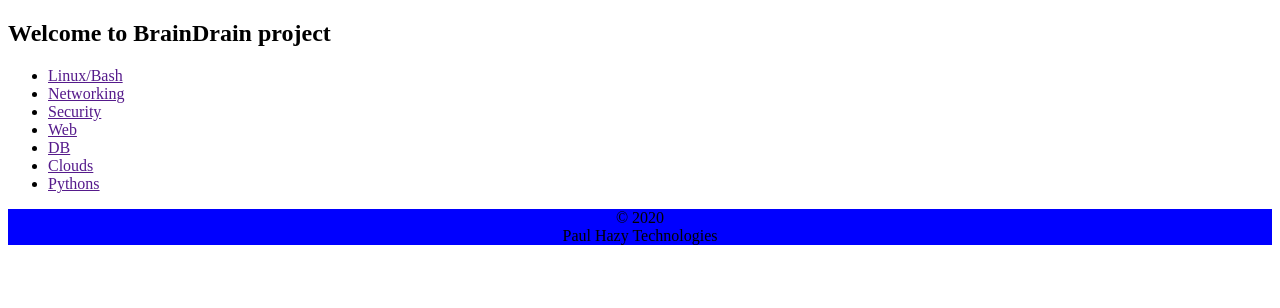
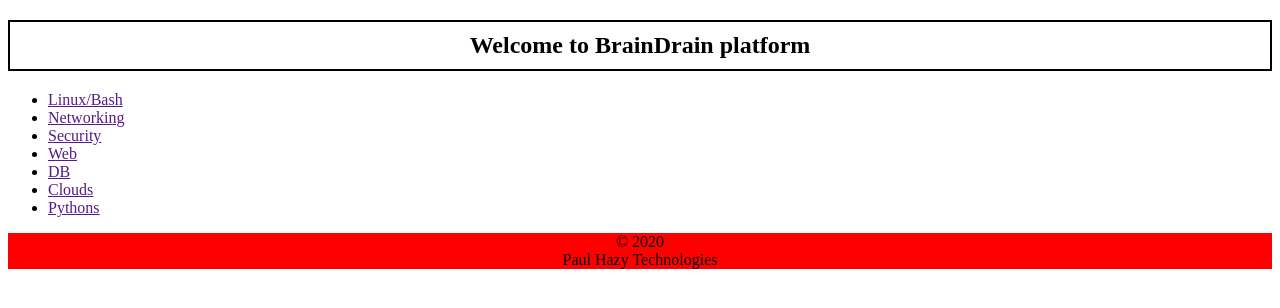
Before and after one commit to paulhazy/braindrain, a Python web app: template app/templates/index.html in a window 1280 px wide. Shown: the top 308 px of the page. Run offline with Jinja, Linux system fonts and the light colour scheme; the template is opened without the code that fills it, so the values that code supplies are empty.

Commit message:
update css

```diff
--- a/app/config.py
+++ /dev/null
@@ -1,2 +0,0 @@
-class Config(object):
-    DEBUG = True
--- a/app/static/css/style.css
+++ b/app/static/css/style.css
@@ -1,4 +1,11 @@
 #basement {
 	text-align: center;
-	background: blue;
+	background: red;
 }
+
+h2 {
+	border: 2px solid;
+	color: black;
+	text-align: center;
+	padding: 10px;
+}
--- a/app/templates/index.html
+++ b/app/templates/index.html
@@ -4,8 +4,8 @@
 	<meta charset="UTF-8">
 	<meta name="viewport" content="width=device-width, initial-scale=1.0">
 	<title>BrainDrain</title>
-	<link rel="stylesheet" type="text/css" href="..\\static\\css\\style.css" />
-	<h2> Welcome to BrainDrain project </h2>
+	<link rel="stylesheet" type="text/css" href="{{ url_for('static', filename = 'css/style.css' ) }}" />
+	<h2> Welcome to BrainDrain platform </h2>
 <!--	<script type="text/javascript">
 		function hello() {
 			document.querySelector('h3').innerHTML = 'goodbye'
@@ -15,7 +15,7 @@
 <body>
 <div id="main-panel">
 	<ul>
-		<li><a href="">Linux/Bash</li>
+		<li><a href="">Linux/Bash</a></li>
 		<li><a href="">Networking</a></li>
 		<li><a href="">Security</a></li>
 		<li><a href="">Web</a></li>
```
Also changed, not shown: app/app.py (+2 -6 lines), app/main.py (+13 -3 lines), app/templates/about.html (+20 -0 lines), app/templates/login.html (+1 -11 lines).
